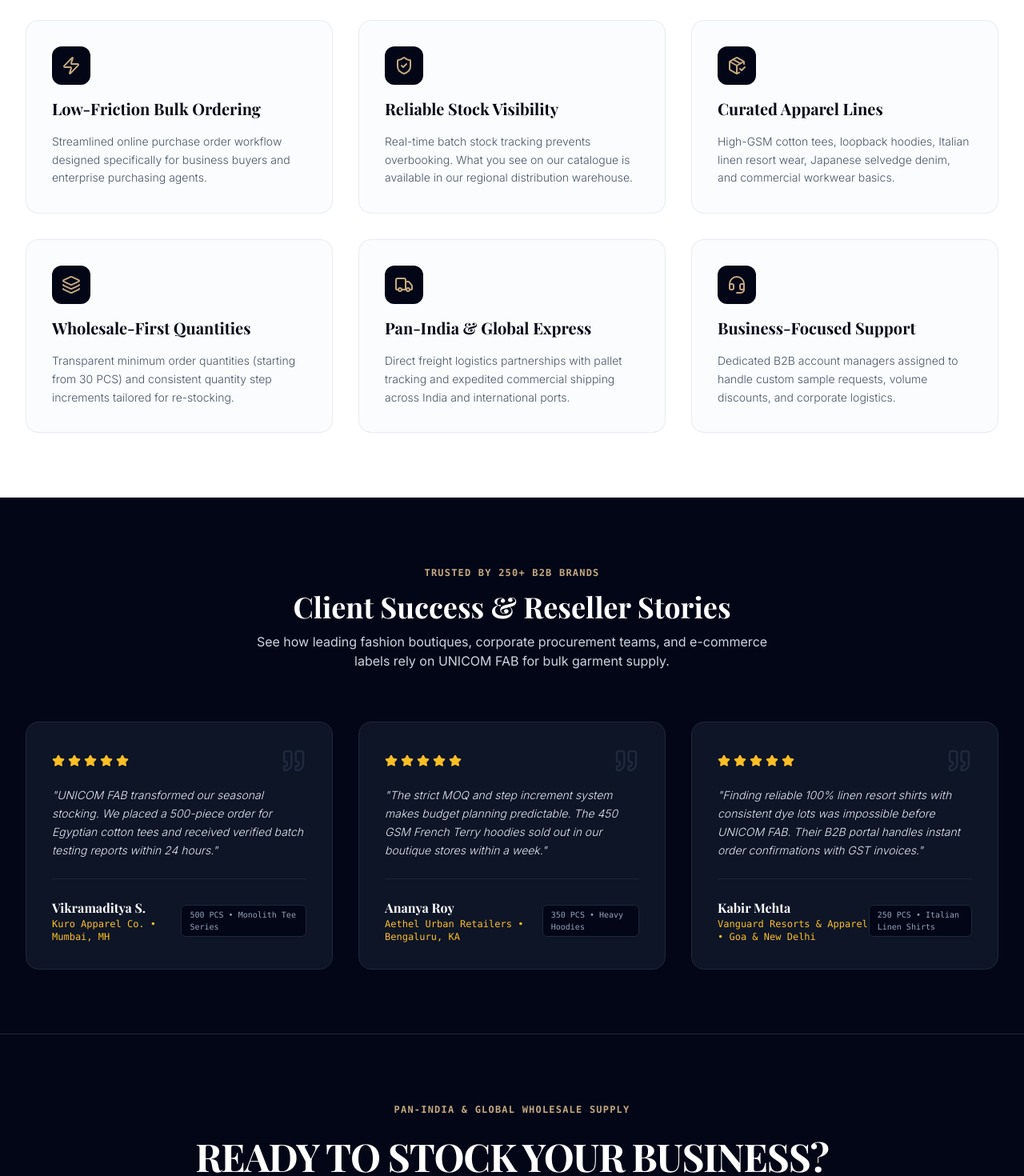
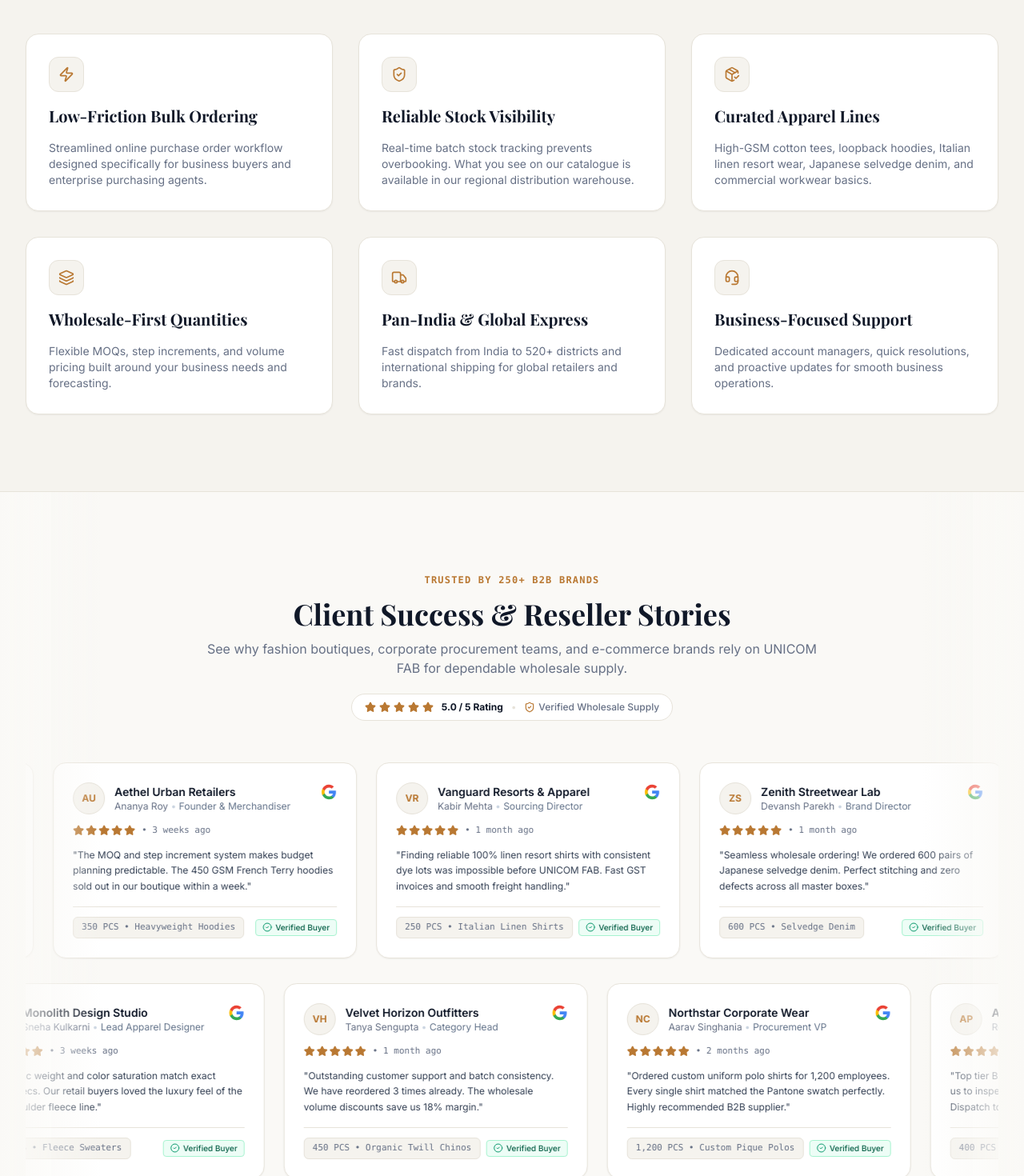
Before and after one commit to IsacSmile/unicom-fab, a React (Vite) app: page / in a window 1280 px wide. Shown: the part 2260-3730 px from the top of the page at 80% size. Built offline with nearby package versions, Linux system fonts and the light colour scheme; no server answers; the HTML template or start-up script is replaced by a standard one; a web font is replaced by a local one.

Commit message:
style: redesign TrustSection and FeatureGrid with warm light editorial aesthetic and Google-style 2-row review marquee

```diff
--- a/src/components/home/FeatureGrid.jsx
+++ b/src/components/home/FeatureGrid.jsx
@@ -1,5 +1,5 @@
 import React from 'react';
-import { Layers, ShieldCheck, Zap, PackageCheck, Headset, Truck } from 'lucide-react';
+import { Zap, ShieldCheck, PackageCheck, Layers, Truck, Headset } from 'lucide-react';
 
 export function FeatureGrid() {
   const features = [
@@ -21,48 +21,56 @@
     {
       icon: Layers,
       title: 'Wholesale-First Quantities',
-      description: 'Transparent minimum order quantities (starting from 30 PCS) and consistent quantity step increments tailored for re-stocking.',
+      description: 'Flexible MOQs, step increments, and volume pricing built around your business needs and forecasting.',
     },
     {
       icon: Truck,
       title: 'Pan-India & Global Express',
-      description: 'Direct freight logistics partnerships with pallet tracking and expedited commercial shipping across India and international ports.',
+      description: 'Fast dispatch from India to 520+ districts and international shipping for global retailers and brands.',
     },
     {
       icon: Headset,
       title: 'Business-Focused Support',
-      description: 'Dedicated B2B account managers assigned to handle custom sample requests, volume discounts, and corporate logistics.',
+      description: 'Dedicated account managers, quick resolutions, and proactive updates for smooth business operations.',
     },
   ];
 
   return (
-    <section className="py-20 bg-white border-b border-slate-200">
+    <section className="py-20 sm:py-24 bg-[#F5F3EE] border-t border-[#E7E3DA] relative">
       <div className="max-w-7xl mx-auto px-4 sm:px-6 lg:px-8">
+        {/* Section Header */}
         <div className="text-center max-w-3xl mx-auto mb-16 space-y-3">
-          <span className="text-xs font-mono font-bold tracking-widest text-amber-700 uppercase">
+          <span className="text-xs font-mono font-bold tracking-widest text-[#B97832] uppercase">
             WHY PARTNER WITH UNICOM FAB
           </span>
-          <h2 className="font-serif text-3xl sm:text-4xl font-bold text-brand-950">
+          <h2 className="font-serif text-3xl sm:text-4xl font-bold text-[#101828]">
             Engineered for Modern Retailers & Brands
           </h2>
-          <p className="text-slate-600 text-sm sm:text-base leading-relaxed">
+          <p className="text-[#667085] text-sm sm:text-base leading-relaxed">
             Eliminate traditional offline wholesale procurement hassles. Inspect digital specs, confirm batch numbers, and manage restocks seamlessly.
           </p>
         </div>
 
-        <div className="grid grid-cols-1 md:grid-cols-2 lg:grid-cols-3 gap-8">
+        {/* Feature Cards Grid */}
+        <div className="grid grid-cols-1 md:grid-cols-2 lg:grid-cols-3 gap-6 sm:gap-8">
           {features.map((item, idx) => {
             const Icon = item.icon;
             return (
               <div
                 key={idx}
-                className="p-8 rounded-2xl bg-slate-50/60 border border-slate-200/80 hover:border-slate-300 hover:bg-white hover:shadow-editorial-hover transition-all duration-300 space-y-4 group"
+                className="bg-white border border-[#E7E3DA] p-6 sm:p-7 rounded-2xl shadow-sm hover:shadow-md hover:border-[#B97832]/40 hover:-translate-y-1 transition-all duration-300 space-y-4 group flex flex-col justify-between"
               >
-                <div className="w-12 h-12 rounded-xl bg-brand-950 text-luxury-gold flex items-center justify-center group-hover:scale-110 transition-transform">
-                  <Icon className="w-6 h-6" />
+                <div className="space-y-4">
+                  <div className="w-11 h-11 rounded-xl bg-[#F5F3EE] border border-[#E7E3DA] text-[#B97832] flex items-center justify-center group-hover:bg-[#B97832] group-hover:text-white group-hover:border-[#B97832] transition-colors duration-300">
+                    <Icon className="w-5 h-5" />
+                  </div>
+                  <h3 className="font-serif font-bold text-lg sm:text-xl text-[#101828] group-hover:text-[#B97832] transition-colors">
+                    {item.title}
+                  </h3>
+                  <p className="text-xs sm:text-sm text-[#667085] leading-relaxed font-normal">
+                    {item.description}
+                  </p>
                 </div>
-                <h3 className="font-serif font-bold text-xl text-brand-950">{item.title}</h3>
-                <p className="text-sm text-slate-600 leading-relaxed font-light">{item.description}</p>
               </div>
             );
           })}
--- a/src/components/home/TrustSection.jsx
+++ b/src/components/home/TrustSection.jsx
@@ -1,84 +1,219 @@
 import React from 'react';
-import { Star, Building, Quote } from 'lucide-react';
+import { Star, CheckCircle2, ShieldCheck } from 'lucide-react';
 
-export function TrustSection() {
-  const stories = [
+const reviewsRow1 = [
   {
     company: 'Kuro Apparel Co.',
+    reviewer: 'Vikramaditya S.',
+    role: 'Head of Purchasing',
     location: 'Mumbai, MH',
-      name: 'Vikramaditya S.',
-      role: 'Head of Purchasing',
-      quote: 'UNICOM FAB transformed our seasonal stocking. We placed a 500-piece order for Egyptian cotton tees and received verified batch testing reports within 24 hours.',
+    rating: 5,
+    date: '2 weeks ago',
+    text: 'UNICOM FAB transformed our seasonal stocking. The 500-piece order of Egyptian cotton tees was delivered on time with excellent fabric GSM quality.',
     order: '500 PCS • Monolith Tee Series',
-      rating: 5,
+    initials: 'KA',
   },
   {
     company: 'Aethel Urban Retailers',
+    reviewer: 'Ananya Roy',
+    role: 'Founder & Merchandiser',
     location: 'Bengaluru, KA',
-      name: 'Ananya Roy',
-      role: 'Founder & Retail Director',
-      quote: 'The strict MOQ and step increment system makes budget planning predictable. The 450 GSM French Terry hoodies sold out in our boutique stores within a week.',
-      order: '350 PCS • Heavy Hoodies',
     rating: 5,
+    date: '3 weeks ago',
+    text: 'The MOQ and step increment system makes budget planning predictable. The 450 GSM French Terry hoodies sold out in our boutique within a week.',
+    order: '350 PCS • Heavyweight Hoodies',
+    initials: 'AU',
   },
   {
     company: 'Vanguard Resorts & Apparel',
+    reviewer: 'Kabir Mehta',
+    role: 'Sourcing Director',
     location: 'Goa & New Delhi',
-      name: 'Kabir Mehta',
-      role: 'Merchandise Manager',
-      quote: 'Finding reliable 100% linen resort shirts with consistent dye lots was impossible before UNICOM FAB. Their B2B portal handles instant order confirmations with GST invoices.',
+    rating: 5,
+    date: '1 month ago',
+    text: 'Finding reliable 100% linen resort shirts with consistent dye lots was impossible before UNICOM FAB. Fast GST invoices and smooth freight handling.',
     order: '250 PCS • Italian Linen Shirts',
+    initials: 'VR',
+  },
+  {
+    company: 'Zenith Streetwear Lab',
+    reviewer: 'Devansh Parekh',
+    role: 'Brand Director',
+    location: 'Ahmedabad, GJ',
     rating: 5,
+    date: '1 month ago',
+    text: 'Seamless wholesale ordering! We ordered 600 pairs of Japanese selvedge denim. Perfect stitching and zero defects across all master boxes.',
+    order: '600 PCS • Selvedge Denim',
+    initials: 'ZS',
   },
 ];
 
+const reviewsRow2 = [
+  {
+    company: 'Apex Procurement Pvt Ltd',
+    reviewer: 'Rohan Sharma',
+    role: 'Commercial Buyer',
+    location: 'Gurugram, HR',
+    rating: 5,
+    date: '2 weeks ago',
+    text: 'Top tier B2B experience. Digital batch tracking allowed us to inspect stock count before committing capital. Dispatch took only 48 hours.',
+    order: '400 PCS • Pima Cotton Polos',
+    initials: 'AP',
+  },
+  {
+    company: 'Monolith Design Studio',
+    reviewer: 'Sneha Kulkarni',
+    role: 'Lead Apparel Designer',
+    location: 'Pune, MH',
+    rating: 5,
+    date: '3 weeks ago',
+    text: 'The fabric weight and color saturation match exact digital specs. Our retail buyers loved the luxury feel of the drop-shoulder fleece line.',
+    order: '300 PCS • Fleece Sweaters',
+    initials: 'MD',
+  },
+  {
+    company: 'Velvet Horizon Outfitters',
+    reviewer: 'Tanya Sengupta',
+    role: 'Category Head',
+    location: 'Kolkata, WB',
+    rating: 5,
+    date: '1 month ago',
+    text: 'Outstanding customer support and batch consistency. We have reordered 3 times already. The wholesale volume discounts save us 18% margin.',
+    order: '450 PCS • Organic Twill Chinos',
+    initials: 'VH',
+  },
+  {
+    company: 'Northstar Corporate Wear',
+    reviewer: 'Aarav Singhania',
+    role: 'Procurement VP',
+    location: 'Hyderabad, TS',
+    rating: 5,
+    date: '2 months ago',
+    text: 'Ordered custom uniform polo shirts for 1,200 employees. Every single shirt matched the Pantone swatch perfectly. Highly recommended B2B supplier.',
+    order: '1,200 PCS • Custom Pique Polos',
+    initials: 'NC',
+  },
+];
+
+function GoogleReviewCard({ review }) {
   return (
-    <section className="py-20 bg-brand-950 text-white relative overflow-hidden">
-      <div className="max-w-7xl mx-auto px-4 sm:px-6 lg:px-8 relative z-10">
-        <div className="text-center max-w-2xl mx-auto mb-16 space-y-3">
-          <span className="text-xs font-mono font-bold tracking-widest text-luxury-gold uppercase">
-            TRUSTED BY 250+ B2B BRANDS
-          </span>
-          <h2 className="font-serif text-3xl sm:text-4xl font-bold text-white">
-            Client Success & Reseller Stories
-          </h2>
-          <p className="text-slate-300 text-sm sm:text-base leading-relaxed">
-            See how leading fashion boutiques, corporate procurement teams, and e-commerce labels rely on UNICOM FAB for bulk garment supply.
+    <div className="w-[320px] sm:w-[380px] shrink-0 bg-white border border-[#E7E3DA] rounded-2xl p-6 shadow-sm hover:shadow-md hover:border-[#B97832]/40 hover:-translate-y-1 transition-all duration-300 flex flex-col justify-between space-y-4 group">
+      <div className="space-y-3">
+        {/* Top Header: Initial Avatar & Company/Reviewer Info + Google G Logo */}
+        <div className="flex items-start justify-between gap-3">
+          <div className="flex items-center gap-3">
+            <div className="w-10 h-10 rounded-full bg-[#F5F3EE] border border-[#E7E3DA] flex items-center justify-center font-bold text-xs text-[#B97832] shrink-0">
+              {review.initials}
+            </div>
+            <div>
+              <h4 className="font-semibold text-sm text-[#101828] leading-tight group-hover:text-[#B97832] transition-colors">
+                {review.company}
+              </h4>
+              <p className="text-xs text-[#667085] leading-tight mt-0.5">
+                {review.reviewer} <span className="text-slate-300">•</span> <span className="text-slate-500">{review.role}</span>
+              </p>
+            </div>
+          </div>
+          {/* Authentic Google G SVG */}
+          <div className="w-5 h-5 shrink-0 pt-0.5" title="Verified Customer Review">
+            <svg viewBox="0 0 24 24" className="w-5 h-5">
+              <path fill="#4285F4" d="M22.56 12.25c0-.78-.07-1.53-.2-2.25H12v4.26h5.92c-.26 1.37-1.04 2.53-2.21 3.31v2.77h3.57c2.08-1.92 3.28-4.74 3.28-8.09z" />
+              <path fill="#34A853" d="M12 23c2.97 0 5.46-.98 7.28-2.66l-3.57-2.77c-.98.66-2.23 1.06-3.71 1.06-2.86 0-5.29-1.93-6.16-4.53H2.18v2.84C3.99 20.53 7.7 23 12 23z" />
+              <path fill="#FBBC05" d="M5.84 14.09c-.22-.66-.35-1.36-.35-2.09s.13-1.43.35-2.09V7.06H2.18C1.43 8.55 1 10.22 1 12s.43 3.45 1.18 4.94l2.85-2.22.81-.63z" />
+              <path fill="#EA4335" d="M12 5.38c1.62 0 3.06.56 4.21 1.64l3.15-3.15C17.45 2.09 14.97 1 12 1 7.7 1 3.99 3.47 2.18 7.06l3.66 2.84c.87-2.6 3.3-4.52 6.16-4.52z" />
+            </svg>
+          </div>
+        </div>
+
+        {/* Rating Stars & Relative Date */}
+        <div className="flex items-center gap-2">
+          <div className="flex items-center gap-0.5">
+            {Array.from({ length: review.rating }).map((_, i) => (
+              <Star key={i} className="w-3.5 h-3.5 fill-[#B97832] text-[#B97832]" />
+            ))}
+          </div>
+          <span className="text-[11px] text-[#667085] font-mono">• {review.date}</span>
+        </div>
+
+        {/* Review Text */}
+        <p className="text-xs text-[#344054] leading-relaxed font-normal">
+          "{review.text}"
         </p>
       </div>
 
-        <div className="grid grid-cols-1 md:grid-cols-3 gap-8">
-          {stories.map((story, i) => (
-            <div
-              key={i}
-              className="bg-brand-900/90 border border-brand-800 p-8 rounded-2xl flex flex-col justify-between hover:border-amber-500/40 transition-colors"
-            >
-              <div className="space-y-4">
-                <div className="flex items-center justify-between">
-                  <div className="flex items-center gap-1">
-                    {Array.from({ length: story.rating }).map((_, r) => (
-                      <Star key={r} className="w-4 h-4 fill-amber-400 text-amber-400" />
-                    ))}
-                  </div>
-                  <Quote className="w-8 h-8 text-brand-800" />
-                </div>
-
-                <p className="text-sm text-slate-200 italic leading-relaxed font-light">
-                  "{story.quote}"
-                </p>
-              </div>
-
-              <div className="pt-6 mt-6 border-t border-brand-800/80 flex items-center justify-between">
-                <div>
-                  <h4 className="font-serif font-bold text-base text-white">{story.name}</h4>
-                  <p className="text-xs text-amber-400 font-mono">{story.company} • {story.location}</p>
-                </div>
-                <span className="px-2.5 py-1 bg-brand-950 border border-brand-800 text-[10px] font-mono text-slate-400 rounded-md">
-                  {story.order}
+      {/* Footer Order Specs & Verified Badge */}
+      <div className="pt-3 border-t border-[#E7E3DA] flex items-center justify-between">
+        <span className="text-[11px] font-mono text-[#667085] bg-[#F5F3EE] px-2.5 py-1 rounded-md border border-[#E7E3DA]">
+          {review.order}
+        </span>
+        <span className="text-[10px] text-emerald-800 bg-emerald-50/90 px-2 py-0.5 rounded border border-emerald-200 font-medium flex items-center gap-1">
+          <CheckCircle2 className="w-3 h-3 text-emerald-600" /> Verified Buyer
         </span>
       </div>
     </div>
+  );
+}
+
+export function TrustSection() {
+  // Programmatically duplicate arrays for smooth infinite marquee loops
+  const marqueeRow1Data = [...reviewsRow1, ...reviewsRow1, ...reviewsRow1];
+  const marqueeRow2Data = [...reviewsRow2, ...reviewsRow2, ...reviewsRow2];
+
+  return (
+    <section className="py-20 sm:py-24 bg-[#FAF9F6] border-t border-[#E7E3DA] relative overflow-hidden">
+      {/* Side Fade Gradients for Seamless Screen Transitions */}
+      <div className="pointer-events-none absolute inset-y-0 left-0 w-16 sm:w-32 bg-gradient-to-r from-[#FAF9F6] to-transparent z-10" />
+      <div className="pointer-events-none absolute inset-y-0 right-0 w-16 sm:w-32 bg-gradient-to-l from-[#FAF9F6] to-transparent z-10" />
+
+      <div className="max-w-7xl mx-auto px-4 sm:px-6 lg:px-8 relative z-0">
+        {/* Section Header */}
+        <div className="text-center max-w-3xl mx-auto mb-12 space-y-3">
+          <span className="text-xs font-mono font-bold tracking-widest text-[#B97832] uppercase">
+            TRUSTED BY 250+ B2B BRANDS
+          </span>
+          <h2 className="font-serif text-3xl sm:text-4xl font-bold text-[#101828]">
+            Client Success & Reseller Stories
+          </h2>
+          <p className="text-[#667085] text-sm sm:text-base leading-relaxed">
+            See why fashion boutiques, corporate procurement teams, and e-commerce brands rely on UNICOM FAB for dependable wholesale supply.
+          </p>
+
+          {/* Trust Summary Rating Badge */}
+          <div className="pt-2 flex justify-center">
+            <div className="inline-flex items-center gap-2.5 bg-white border border-[#E7E3DA] px-4 py-2 rounded-full shadow-xs text-xs text-[#101828] font-medium">
+              <div className="flex items-center gap-1">
+                {Array.from({ length: 5 }).map((_, i) => (
+                  <Star key={i} className="w-3.5 h-3.5 fill-[#B97832] text-[#B97832]" />
                 ))}
+              </div>
+              <span className="font-bold text-[#101828]">5.0 / 5 Rating</span>
+              <span className="text-[#E7E3DA]">•</span>
+              <span className="text-[#667085] flex items-center gap-1">
+                <ShieldCheck className="w-3.5 h-3.5 text-[#B97832]" /> Verified Wholesale Supply
+              </span>
+            </div>
+          </div>
+        </div>
+
+        {/* Marquee Rows Container */}
+        <div className="space-y-6">
+          {/* ROW 1: Right to Left */}
+          <div className="overflow-hidden py-1">
+            <div className="animate-marquee-left gap-6">
+              {marqueeRow1Data.map((review, idx) => (
+                <GoogleReviewCard key={`r1-${idx}`} review={review} />
+              ))}
+            </div>
+          </div>
+
+          {/* ROW 2: Left to Right */}
+          <div className="overflow-hidden py-1">
+            <div className="animate-marquee-right gap-6">
+              {marqueeRow2Data.map((review, idx) => (
+                <GoogleReviewCard key={`r2-${idx}`} review={review} />
+              ))}
+            </div>
+          </div>
         </div>
       </div>
     </section>
--- a/src/index.css
+++ b/src/index.css
@@ -72,3 +72,43 @@
   background-size: 200% 100%;
   animation: shimmer 1.5s infinite;
 }
+
+/* Infinite Marquee Animations for Trust Section */
+@keyframes marqueeLeft {
+  0% { transform: translateX(0%); }
+  100% { transform: translateX(-50%); }
+}
+
+@keyframes marqueeRight {
+  0% { transform: translateX(-50%); }
+  100% { transform: translateX(0%); }
+}
+
+.animate-marquee-left {
+  display: flex;
+  width: max-content;
+  animation: marqueeLeft 42s linear infinite;
+  will-change: transform;
+}
+
+.animate-marquee-right {
+  display: flex;
+  width: max-content;
+  animation: marqueeRight 50s linear infinite;
+  will-change: transform;
+}
+
+.animate-marquee-left:hover,
+.animate-marquee-right:hover {
+  animation-play-state: paused;
+}
+
+@media (prefers-reduced-motion: reduce) {
+  .animate-marquee-left,
+  .animate-marquee-right {
+    animation: none;
+    width: auto;
+    flex-wrap: wrap;
+    justify-content: center;
+  }
+}
```
Lines whose indentation alone changed are shown as unchanged.
